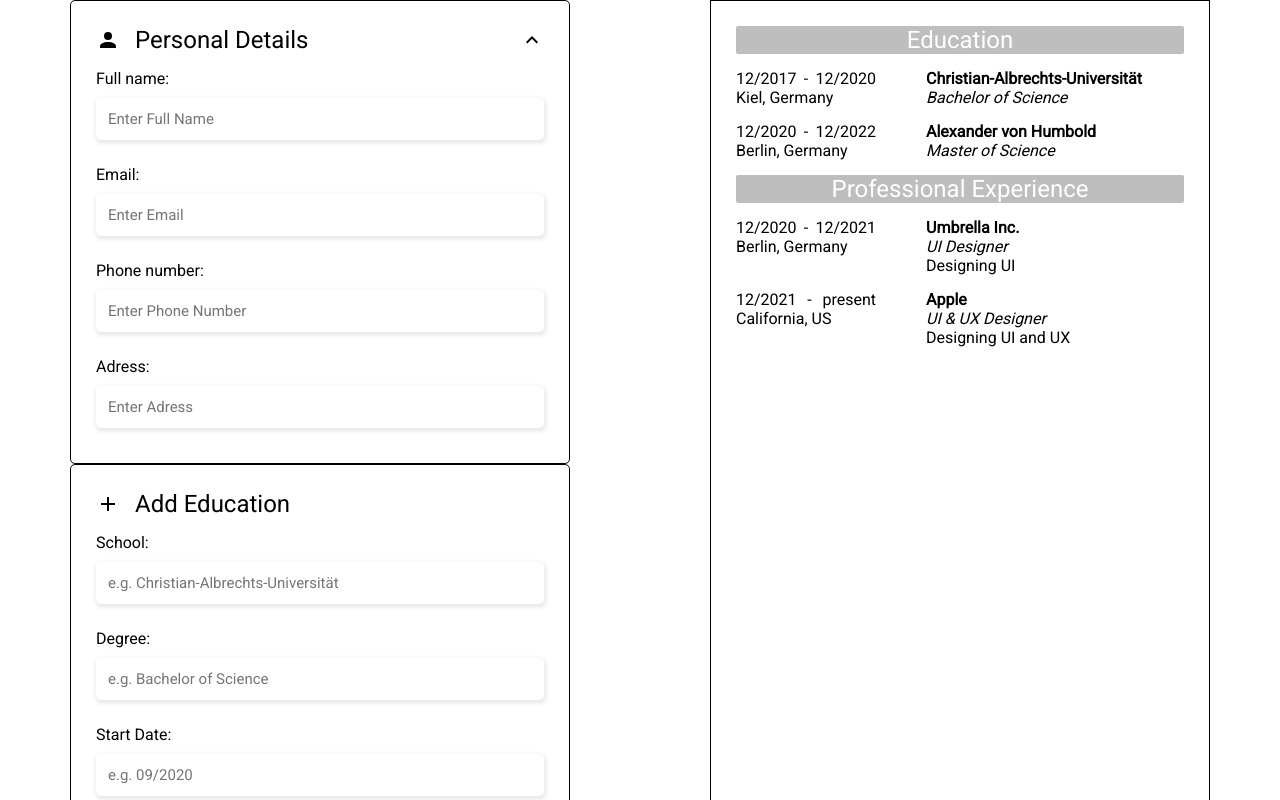
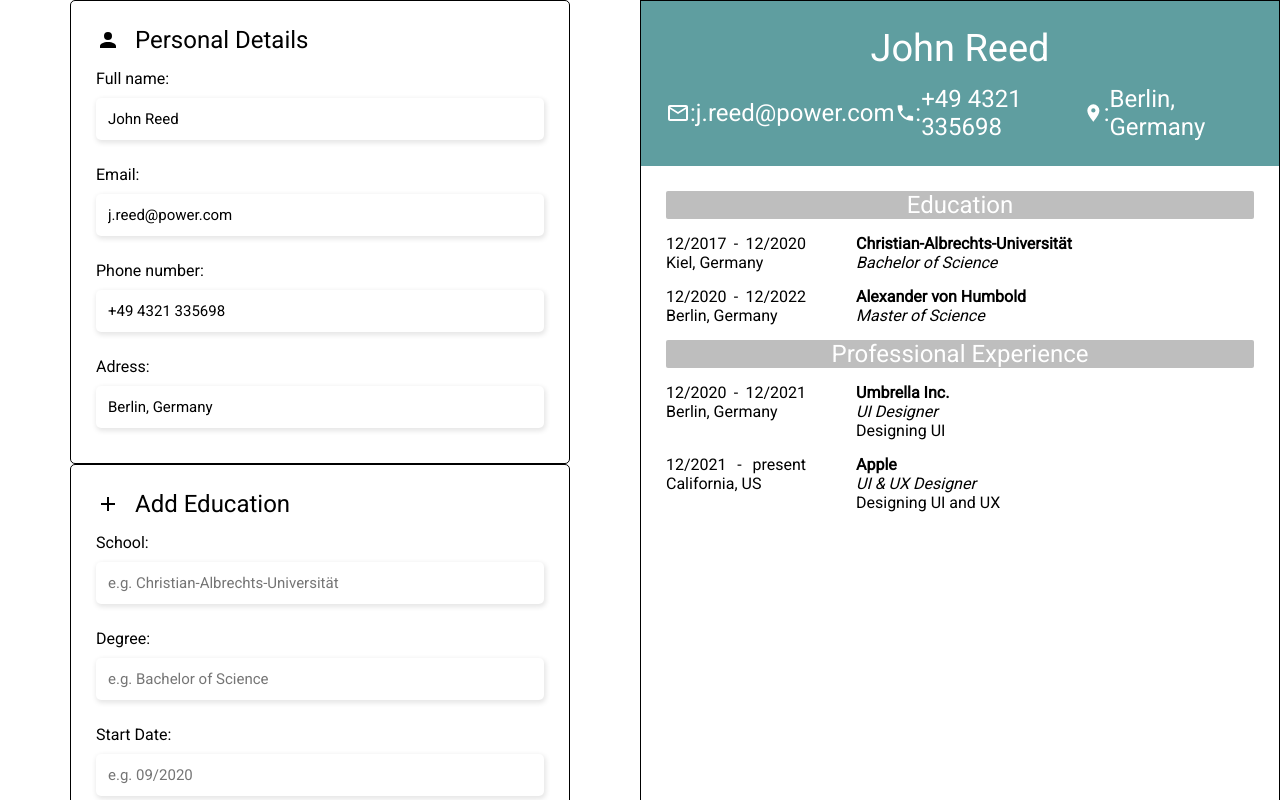
Before and after one commit to DayanWalter/TOP-cv-application, a React (Vite) app: page / in a window 1280 px wide. Shown: the top 800 px of the page. Built offline with nearby package versions, Linux system fonts and the light colour scheme.

Commit message:
Added AddPersonal to CV

```diff
--- a/src/components/AddPersonal.jsx
+++ b/src/components/AddPersonal.jsx
@@ -4,14 +4,13 @@ import { mdiChevronDown } from '@mdi/js';
 import { mdiAccount } from '@mdi/js';
 import { useState } from 'react';
 
-export default function AddPersonal() {
-  const [person, setPerson] = useState({
-    fullname: '',
-    email: '',
-    phoneNumber: '',
-    adress: '',
-  });
-
+export default function AddPersonal({
+  handleChangeFullname,
+  handleChangeEmail,
+  handleChangePhonenumber,
+  handleChangeAdress,
+  person,
+}) {
   return (
     <form onSubmit={(e) => e.preventDefault()}>
       <div className="personal">
@@ -19,7 +18,7 @@ export default function AddPersonal() {
 
         <h1>Personal Details</h1>
 
-        <Icon path={mdiChevronUp} size={1} />
+        {/* <Icon path={mdiChevronUp} size={1} onClick={onShow} /> */}
       </div>
       <label htmlFor="fullName">
         Full name:
@@ -28,10 +27,7 @@ export default function AddPersonal() {
           id="fullName"
           placeholder="Enter Full Name"
           value={person.fullname}
-          onChange={(e) => {
-            const newPerson = { ...person, fullname: e.target.value };
-            setPerson(newPerson);
-          }}
+          onChange={handleChangeFullname}
         />
       </label>
       <label htmlFor="email">
@@ -41,10 +37,7 @@ export default function AddPersonal() {
           id="email"
           placeholder="Enter Email"
           value={person.email}
-          onChange={(e) => {
-            const newPerson = { ...person, email: e.target.value };
-            setPerson(newPerson);
-          }}
+          onChange={handleChangeEmail}
         />
       </label>
       <label htmlFor="phoneNumber">
@@ -54,10 +47,7 @@ export default function AddPersonal() {
           id="phoneNumber"
           placeholder="Enter Phone Number"
           value={person.phoneNumber}
-          onChange={(e) => {
-            const newPerson = { ...person, phoneNumber: e.target.value };
-            setPerson(newPerson);
-          }}
+          onChange={handleChangePhonenumber}
         />
       </label>
       <label htmlFor="adress">
@@ -67,10 +57,7 @@ export default function AddPersonal() {
           id="adress"
           placeholder="Enter Adress"
           value={person.adress}
-          onChange={(e) => {
-            const newPerson = { ...person, adress: e.target.value };
-            setPerson(newPerson);
-          }}
+          onChange={handleChangeAdress}
         />
       </label>
     </form>
--- a/src/components/CV.jsx
+++ b/src/components/CV.jsx
@@ -6,7 +6,7 @@ import { mdiMapMarker } from '@mdi/js';
 export default function CV({ person, educationArray, experienceArray }) {
   return (
     <div className="cv">
-      {/* <div className="head">
+      <div className="head">
         <div className="top">
           <h1>{person.fullname}</h1>
         </div>
@@ -23,7 +23,7 @@ export default function CV({ person, educationArray, experienceArray }) {
             <Icon path={mdiMapMarker} size="24px" />:<h2>{person.adress}</h2>
           </div>
         </div>
-      </div> */}
+      </div>
       <div className="body">
         <h1>Education</h1>
 
--- a/src/components/newApp.jsx
+++ b/src/components/newApp.jsx
@@ -5,6 +5,13 @@ import AddPersonal from './AddPersonal';
 import AddExperience from './AddExperience';
 import ExperienceList from './ExperienceList';
 import CV from './CV';
+
+const examplePerson = {
+  fullname: 'John Reed',
+  email: 'j.reed@power.com',
+  phoneNumber: '+49 4321 335698',
+  adress: 'Berlin, Germany',
+};
 
 let nextEduId = 2;
 const exampleEdu = [
@@ -51,6 +58,25 @@ const exampleExp = [
 export default function NewApp() {
   const [educationArray, setEducationArray] = useState(exampleEdu);
   const [experienceArray, setExperienceArray] = useState(exampleExp);
+  const [person, setPerson] = useState(examplePerson);
+
+  // function handleChangePerson()
+  function handleChangeFullname(e) {
+    const newPerson = { ...person, fullname: e.target.value };
+    setPerson(newPerson);
+  }
+  function handleChangeEmail(e) {
+    const newPerson = { ...person, email: e.target.value };
+    setPerson(newPerson);
+  }
+  function handleChangePhonenumber(e) {
+    const newPerson = { ...person, phoneNumber: e.target.value };
+    setPerson(newPerson);
+  }
+  function handleChangeAdress(e) {
+    const newPerson = { ...person, adress: e.target.value };
+    setPerson(newPerson);
+  }
 
   function handleAddEducation(education) {
     setEducationArray([
@@ -111,7 +137,13 @@ export default function NewApp() {
     <>
       <div className="app">
         <div className="left">
-          <AddPersonal />
+          <AddPersonal
+            person={person}
+            handleChangeFullname={handleChangeFullname}
+            handleChangeEmail={handleChangeEmail}
+            handleChangePhonenumber={handleChangePhonenumber}
+            handleChangeAdress={handleChangeAdress}
+          />
 
           <AddEducation onAddEducation={handleAddEducation} />
           <EducationList
@@ -129,7 +161,7 @@ export default function NewApp() {
         </div>
         <div className="right">
           <CV
-            // person={person}
+            person={person}
             educationArray={educationArray}
             experienceArray={experienceArray}
           />
```
